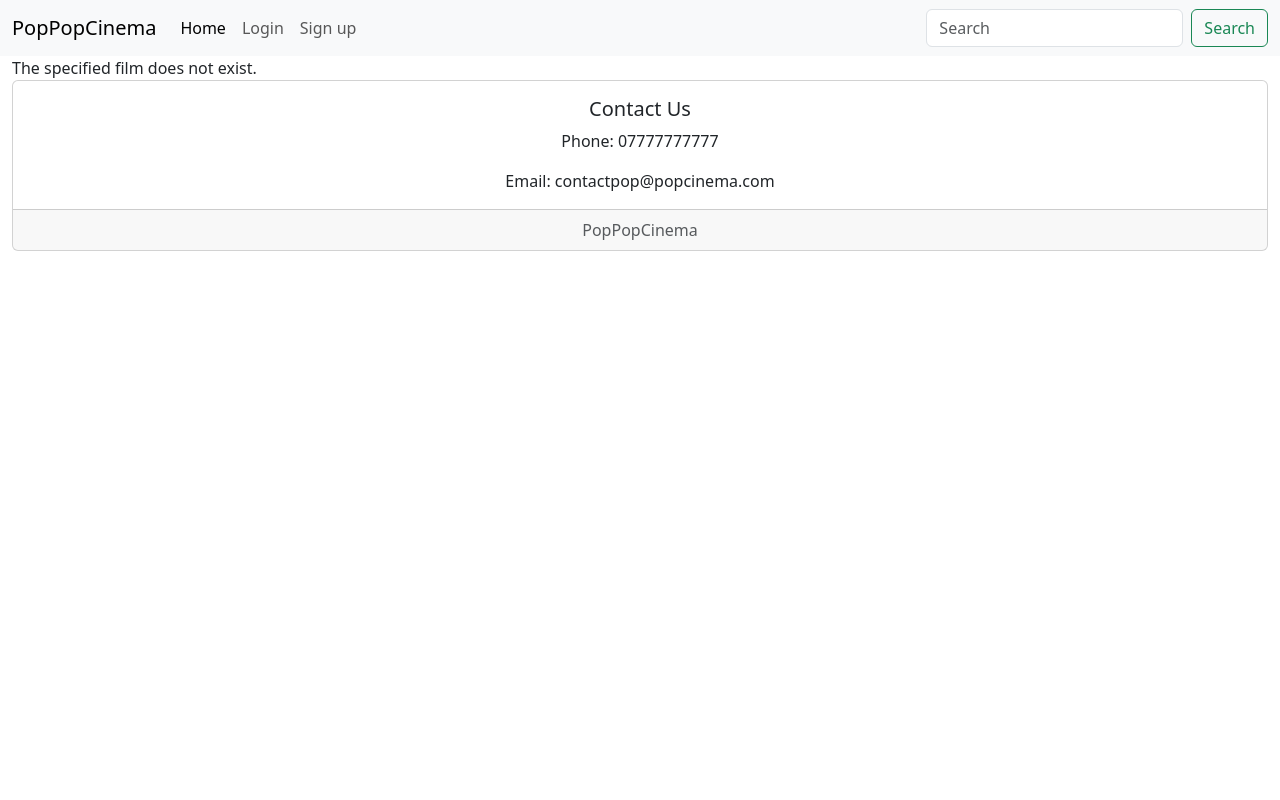
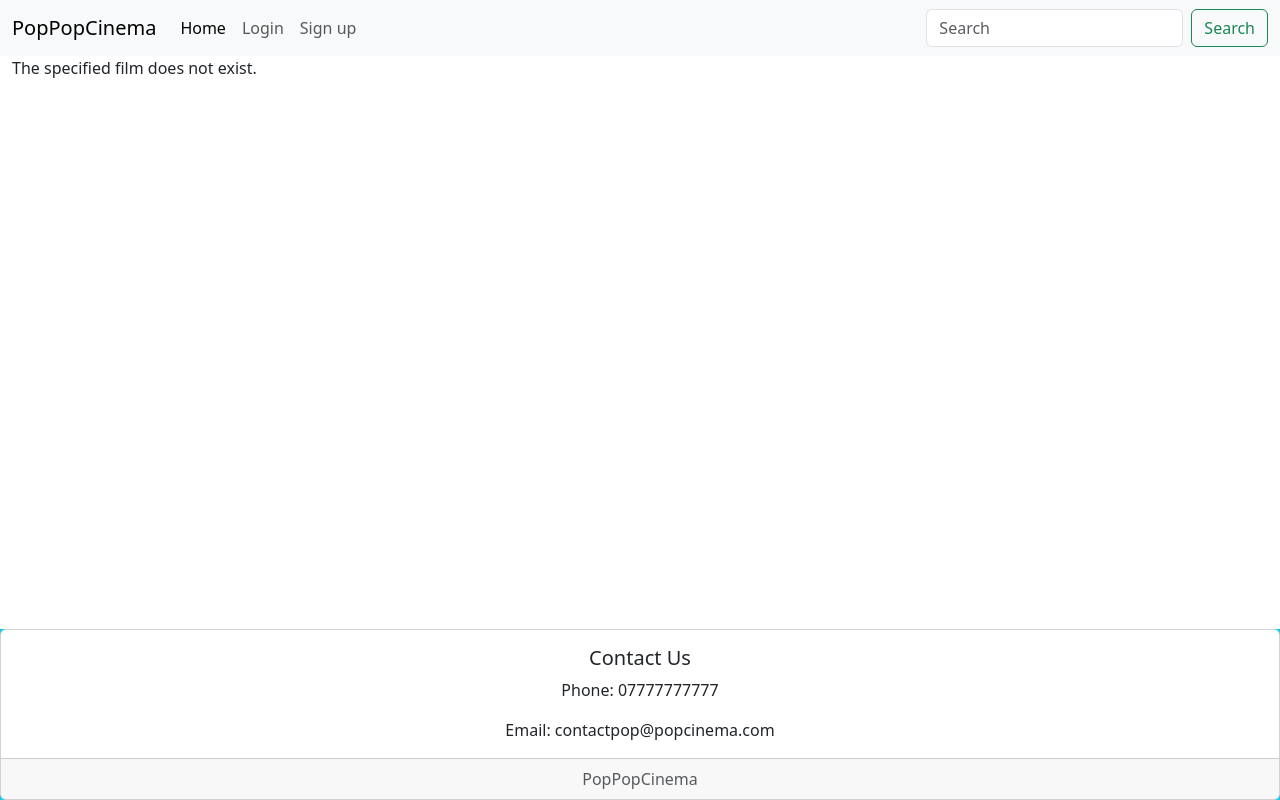
Before and after one commit to LoganBrownGU/13C-wad2-project, a Django app: page /cinema/reviews/1/ in a window 1280 px wide. Run offline with Django 3.2, Linux system fonts and the light colour scheme; data that the repository does not hold is empty; some libraries are stand-ins or nearby versions.

Commit message:
Fixed footer and update leave review styling

```diff
--- a/templates/cinema/base.html
+++ b/templates/cinema/base.html
@@ -71,7 +71,7 @@
         {% endblock %}
     </div>
 
-    <div class="row">
+    <footer class="bg-info text-center text-lg-start fixed-bottom">
         <footer>
             <div class="card text-center">
                 <div class="card-body">
--- a/templates/cinema/leave_review.html
+++ b/templates/cinema/leave_review.html
@@ -16,6 +16,7 @@
                 {{ field.help_text }}
                 {{ field }}
             {% endfor %}
-            <input type="submit" name="submit" value="Leave Review" />
+            <br>
+            <button type="submit" class="btn btn-primary" value="submit">Leave Review</button>
         </form>
 {% endblock %}
```
